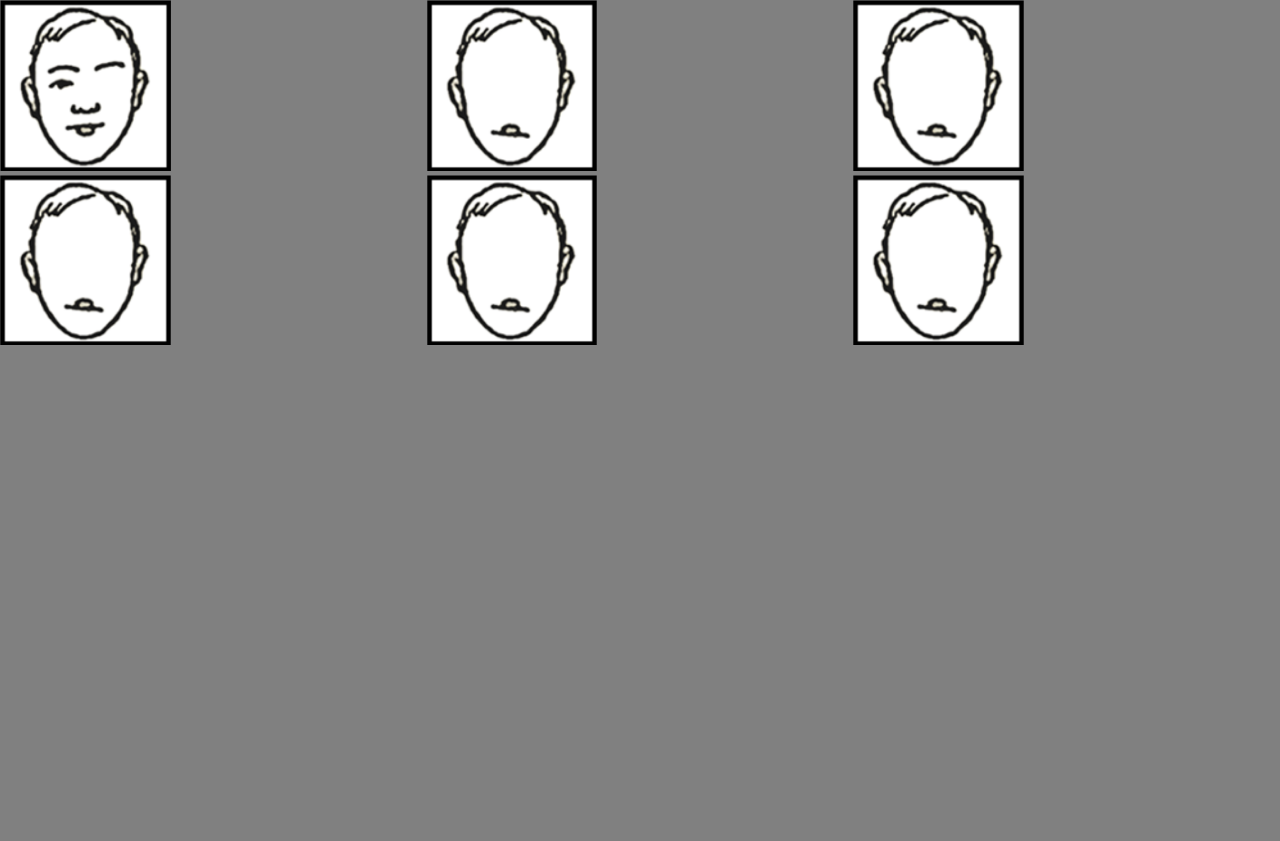
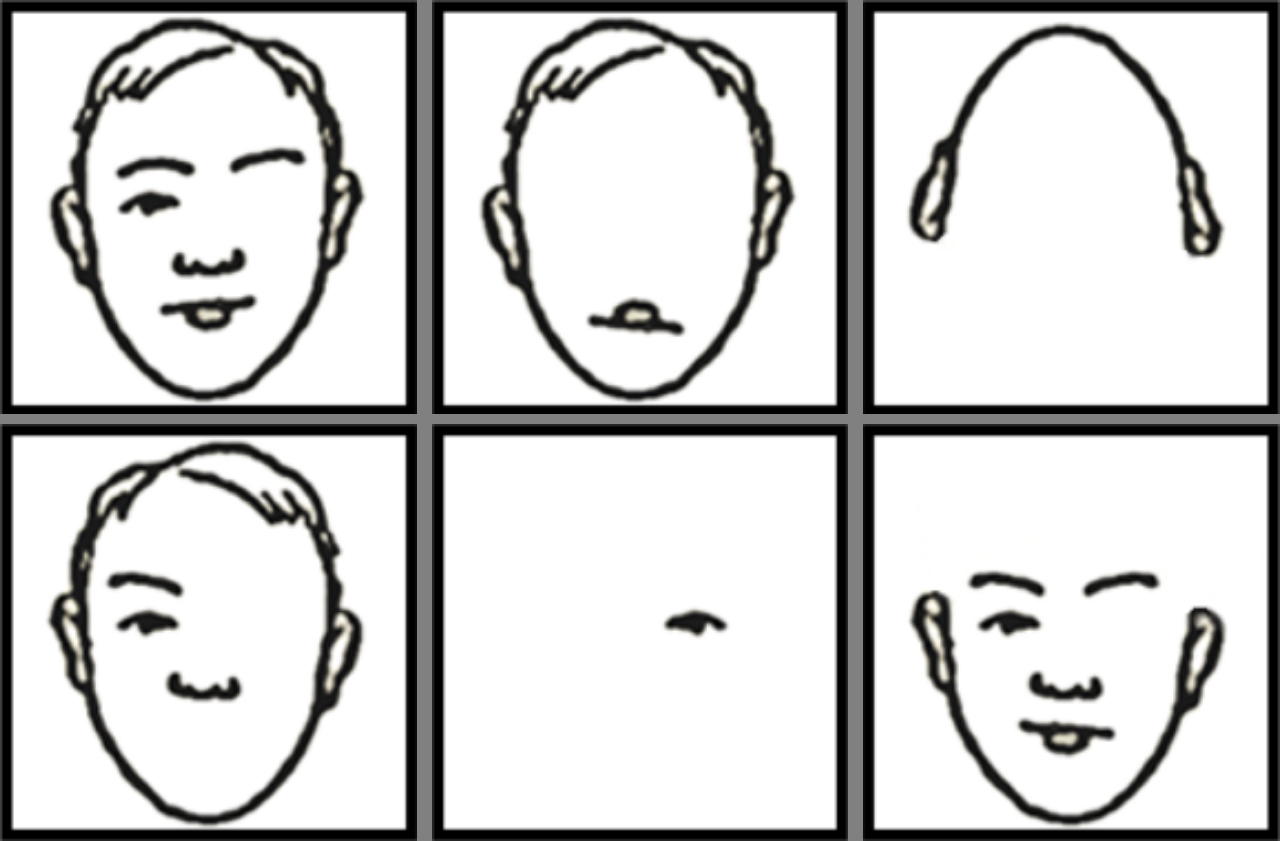
Before and after one commit to Operation-Cassini/oc-website, a React (Create React App) app: page /DumbPage in a window 1280 px wide. Before the commit the page ends 800 px from the top, so only its background shows below. Built offline with nearby package versions, Linux system fonts and the light colour scheme.

Commit message:
Fixed ImageSelection and Stroop

```diff
--- a/src/components/ImageSelection.css
+++ b/src/components/ImageSelection.css
@@ -1,15 +1,25 @@
+/* ImageSelection.css */
 .image-selection {
   display: flex;
   flex-wrap: wrap;
+  gap: 10px; /* Adjust the gap as needed */
+  justify-content: space-between; /* Adjust as needed */
 }
 
 .image-container {
-    /* box-sizing: border-box; */
-    gap: 0px;
+  box-sizing: border-box; /* Ensures padding and border are included in the element's total width and height */
+  display: flex;
+  align-items: center;
+  justify-content: center;
+  height: auto; /* Ensures the height adjusts based on the content */
 }
 
-  .image-container img {
-    width: 40%;
-    height: auto;
-    aspect-ratio: 1; /* Ensures images maintain a 1:1 aspect ratio */
+.image {
+  width: 100%;
+  height: auto; /* Maintains the aspect ratio of the image */
+  object-fit: cover; /* Ensures the image covers the container */
+  display: block;
+  padding: 0;
+  margin: 0;
+  border: 0; /* Removes any default border */
 }
--- a/src/components/ImageSelection.js
+++ b/src/components/ImageSelection.js
@@ -2,16 +2,35 @@ import React from 'react';
 import './ImageSelection.css';
 
 const ImageSelection = ({ images, rows, cols }) => {
-  // Calculate the width of each image container
-  const containerWidth = `${100 / cols}%`;
+  const containerStyle = {
+    display: 'flex',
+    flexWrap: 'wrap',
+    gap: '10px', // Adjust the gap between images if needed
+    justifyContent: 'space-between',
+  };
+
+  const generateImages = () => {
+    let imageElements = [];
+    for (let i = 0; i < rows * cols; i++) {
+      let image = images[i] || ''; // Get the image for the current position, empty string if none
+      imageElements.push(
+        <div
+          key={i}
+          className="image-container"
+          style={{
+            flexBasis: `calc(100% / ${cols} - 10px)`, // Adjust the width of each image container
+          }}
+        >
+          {image && <img src={image} alt={`Selected ${i}`} className="image" />}
+        </div>
+      );
+    }
+    return imageElements;
+  };
 
   return (
-    <div className="image-selection">
-      {images.map((image, index) => (
-        <div key={index} className="image-container" style={{ width: containerWidth }}>
-          <img src={image} alt={`Image ${index + 1}`} />
-        </div>
-      ))}
+    <div className="image-selection" style={containerStyle}>
+      {generateImages()}
     </div>
   );
 };
```
Also changed, not shown: src/DumbPage.js (+5 -4 lines), src/components/WordSelectionContainer.js (+7 -3 lines). Lines whose indentation alone changed are shown as unchanged.
